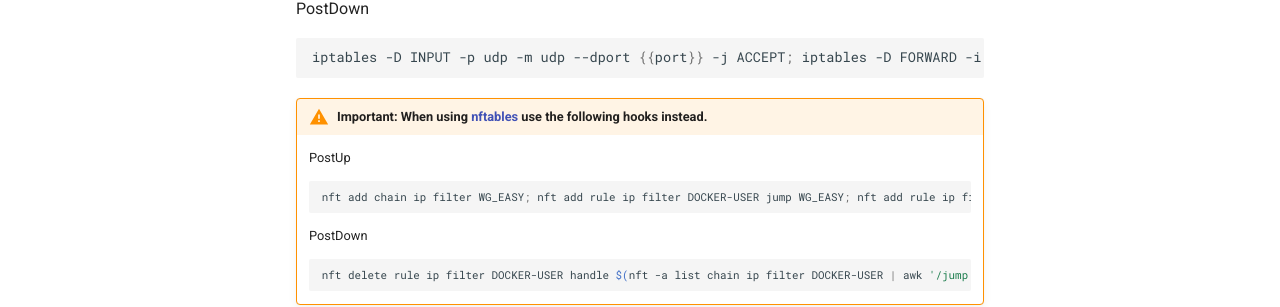
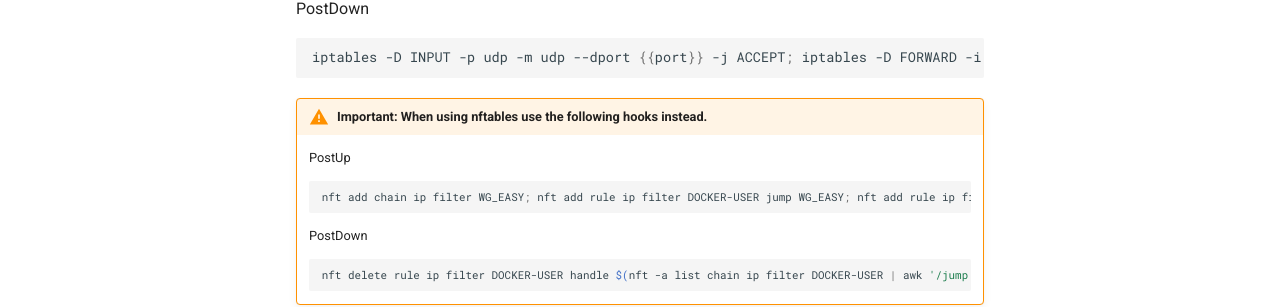
Before and after one commit to wg-easy/wg-easy, an MkDocs documentation site: the page built from docs/content/examples/tutorials/routed.md, in a window 1280 px wide and 900 px high, scrolled down 1941 px. Shown: the part 419-726 px from the top of the window. Built offline with MkDocs 1.6.1 and Material for MkDocs 9.7.7, drawn with Linux system fonts in a browser that asks for light colours; comment, search, counter and statistics services are not loaded; the version menu is left out; part of the change alters nothing that is shown.

````diff
--- a/docs/content/examples/tutorials/routed.md
+++ b/docs/content/examples/tutorials/routed.md
@@ -94,7 +94,7 @@ PostDown
 iptables -D INPUT -p udp -m udp --dport {{port}} -j ACCEPT; iptables -D FORWARD -i wg0 -j ACCEPT; iptables -D FORWARD -o wg0 -j ACCEPT; ip6tables -D INPUT -p udp -m udp --dport {{port}} -j ACCEPT; ip6tables -D FORWARD -i wg0 -j ACCEPT; ip6tables -D FORWARD -o wg0 -j ACCEPT
 ```
 
-/// warning | Important: When using [nftables](./podman-nft.md) use the following hooks instead.
+/// warning | Important: When using nftables use the following hooks instead.
 PostUp
 
 ```shell
````
